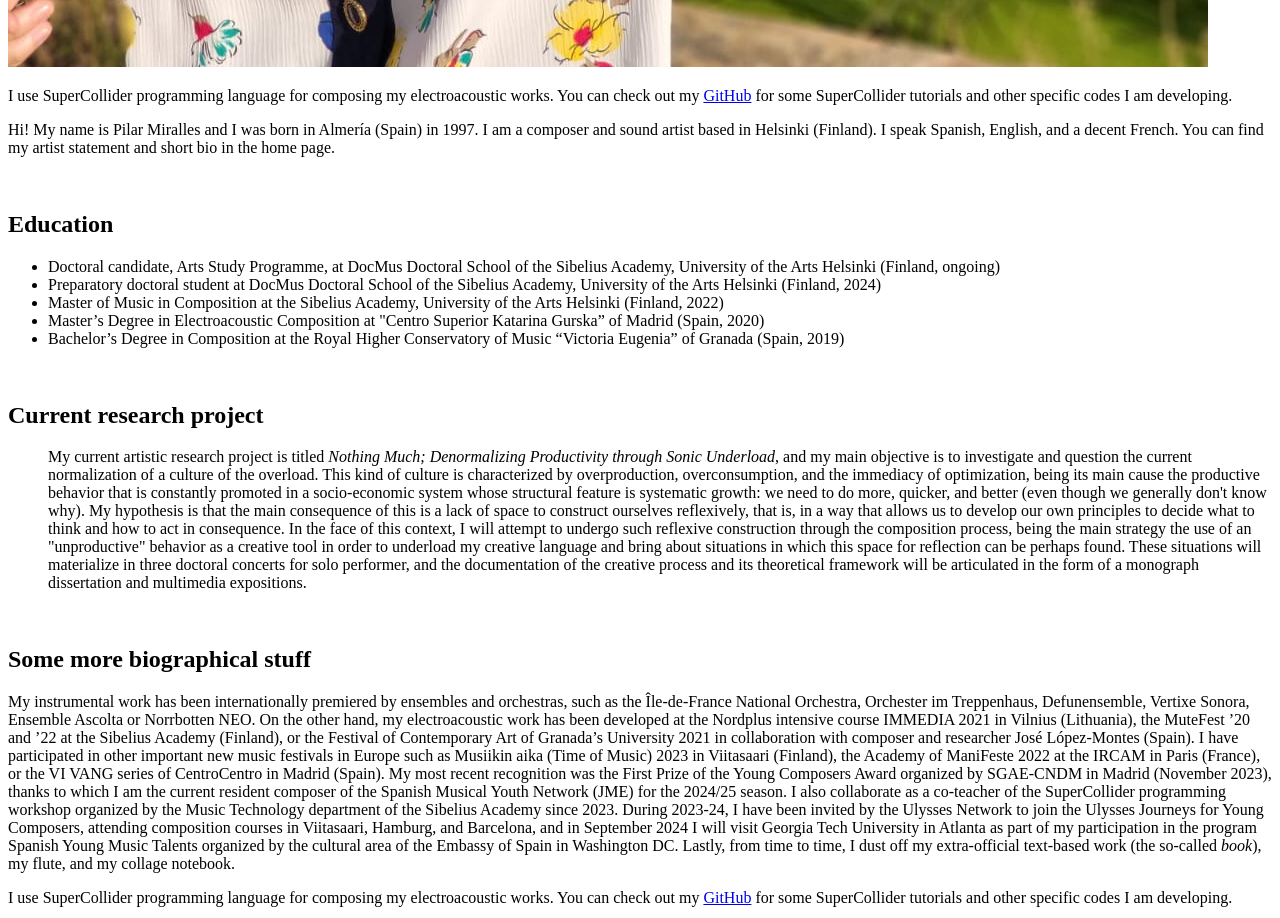
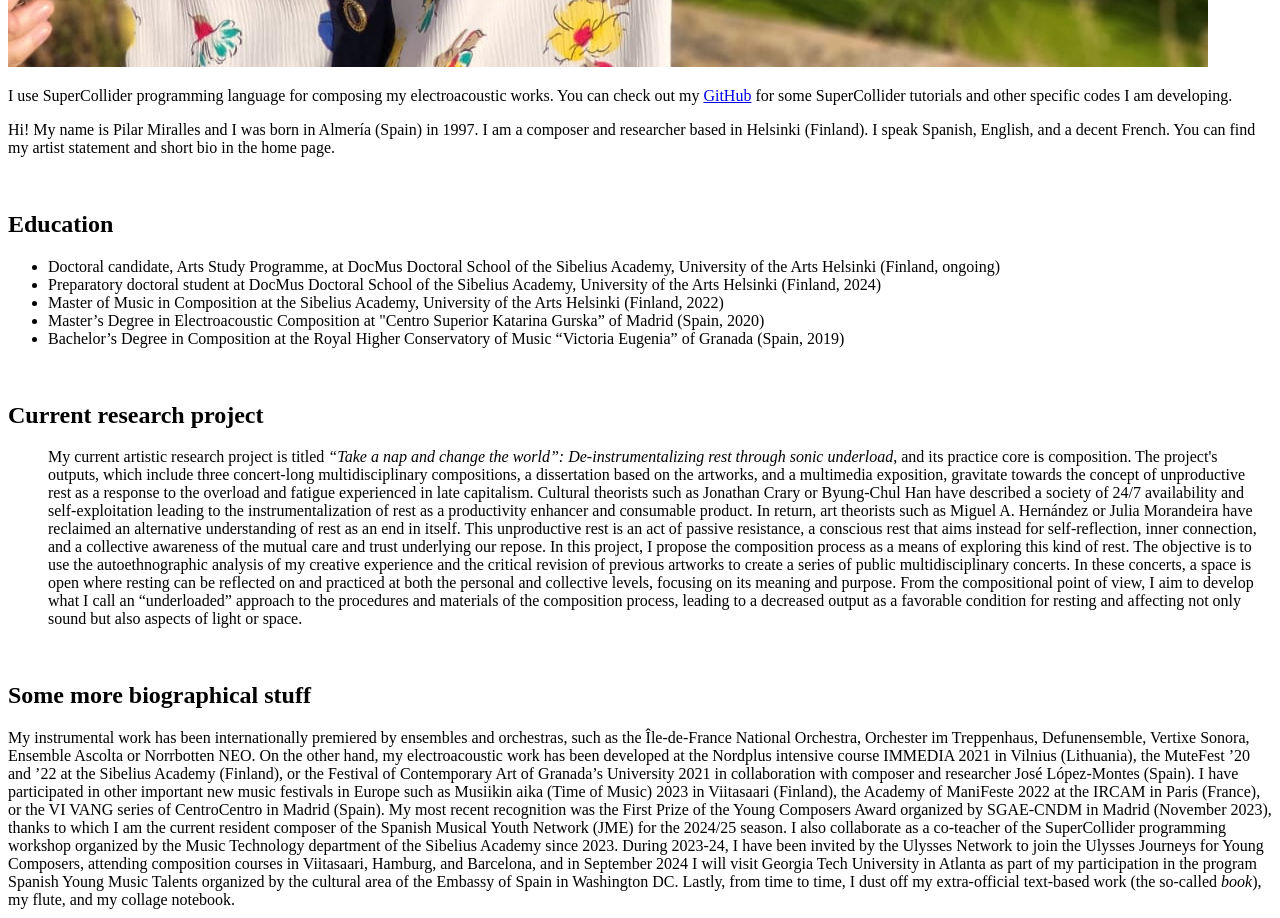
Before and after one commit to Kyokatarz/pilar-website-nextjs, a Next.js app: page /AboutMePage/AboutMePage in a window 1280 px wide. Shown: the part 1600-2518 px from the top of the page. Built offline with nearby package versions, Linux system fonts and the light colour scheme.

Commit message:
August update

```diff
--- a/src/pages/AboutMePage/AboutMePage.tsx
+++ b/src/pages/AboutMePage/AboutMePage.tsx
@@ -36,9 +36,9 @@ const FullAbout = () => {
         <div className="lg:w-5/12">
           <Paragraph>
             Hi! My name is Pilar Miralles and I was born in Almería (Spain) in
-            1997. I am a composer and sound artist based in Helsinki (Finland).
-            I speak Spanish, English, and a decent French. You can find my
-            artist statement and short bio in the home page.
+            1997. I am a composer and researcher based in Helsinki (Finland). I
+            speak Spanish, English, and a decent French. You can find my artist
+            statement and short bio in the home page.
           </Paragraph>
           <br />
           <SubSectionHeader level={2}>Education</SubSectionHeader>
@@ -73,28 +73,35 @@ const FullAbout = () => {
             <Paragraph>
               My current artistic research project is titled{" "}
               <em>
-                Nothing Much; Denormalizing Productivity through Sonic Underload
+                “Take a nap and change the world”: De-instrumentalizing rest
+                through sonic underload
               </em>
-              , and my main objective is to investigate and question the current
-              normalization of a culture of the overload. This kind of culture
-              is characterized by overproduction, overconsumption, and the
-              immediacy of optimization, being its main cause the productive
-              behavior that is constantly promoted in a socio-economic system
-              whose structural feature is systematic growth: we need to do more,
-              quicker, and better (even though we generally don't know why). My
-              hypothesis is that the main consequence of this is a lack of space
-              to construct ourselves reflexively, that is, in a way that allows
-              us to develop our own principles to decide what to think and how
-              to act in consequence. In the face of this context, I will attempt
-              to undergo such reflexive construction through the composition
-              process, being the main strategy the use of an "unproductive"
-              behavior as a creative tool in order to underload my creative
-              language and bring about situations in which this space for
-              reflection can be perhaps found. These situations will materialize
-              in three doctoral concerts for solo performer, and the
-              documentation of the creative process and its theoretical
-              framework will be articulated in the form of a monograph
-              dissertation and multimedia expositions.
+              , and its practice core is composition. The project's outputs,
+              which include three concert-long multidisciplinary compositions, a
+              dissertation based on the artworks, and a multimedia exposition,
+              gravitate towards the concept of unproductive rest as a response
+              to the overload and fatigue experienced in late capitalism.
+              Cultural theorists such as Jonathan Crary or Byung-Chul Han have
+              described a society of 24/7 availability and self-exploitation
+              leading to the instrumentalization of rest as a productivity
+              enhancer and consumable product. In return, art theorists such as
+              Miguel A. Hernández or Julia Morandeira have reclaimed an
+              alternative understanding of rest as an end in itself. This
+              unproductive rest is an act of passive resistance, a conscious
+              rest that aims instead for self-reflection, inner connection, and
+              a collective awareness of the mutual care and trust underlying our
+              repose. In this project, I propose the composition process as a
+              means of exploring this kind of rest. The objective is to use the
+              autoethnographic analysis of my creative experience and the
+              critical revision of previous artworks to create a series of
+              public multidisciplinary concerts. In these concerts, a space is
+              open where resting can be reflected on and practiced at both the
+              personal and collective levels, focusing on its meaning and
+              purpose. From the compositional point of view, I aim to develop
+              what I call an “underloaded” approach to the procedures and
+              materials of the composition process, leading to a decreased
+              output as a favorable condition for resting and affecting not only
+              sound but also aspects of light or space.
             </Paragraph>
           </ul>
           <br />
--- a/src/pages/HomePage/sections/Contact/Contact.tsx
+++ b/src/pages/HomePage/sections/Contact/Contact.tsx
@@ -28,7 +28,7 @@ const Contact = ({ hideImage = false }: ContactType) => {
           <h1 className='text-4xl font-bold text-left mb-8 w-full'>Contact</h1>
           <p className='text-left mb-8 border-b-2 border-black pb-4 max-w-max'>
             Please, feel free to reach me out for more information about my
-            music, my work or any other enquiry.
+            music or research, or any other enquiry.
           </p>
           <div className='flex flex-col items-start mb-8'>
             <p>
```
Also changed, not shown: src/pages/HomePage/sections/Introduction/Introduction.tsx (+14 -28 lines), src/pages/HomePage/sections/ShortAbout/ShortAbout.tsx (+14 -9 lines), src/pages/MediaPage/MediaPage.tsx (+26 -20 lines).
